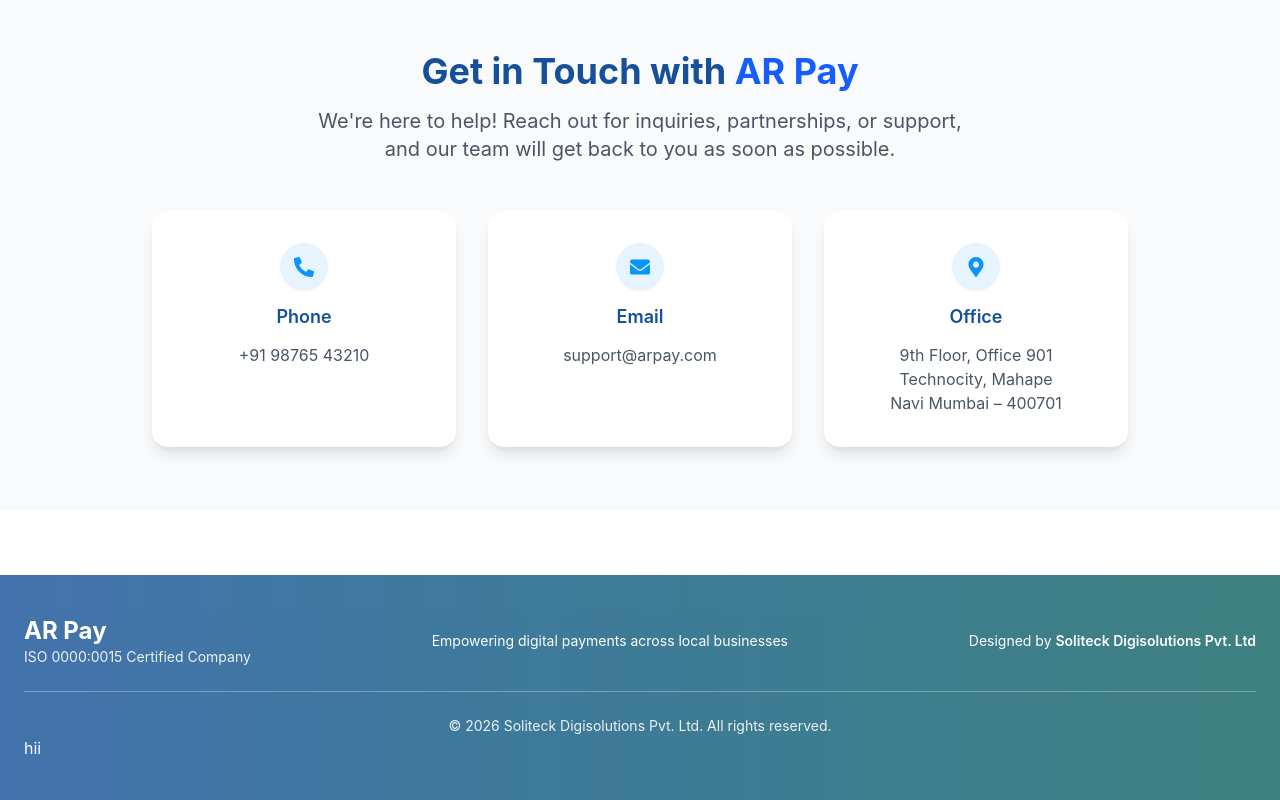
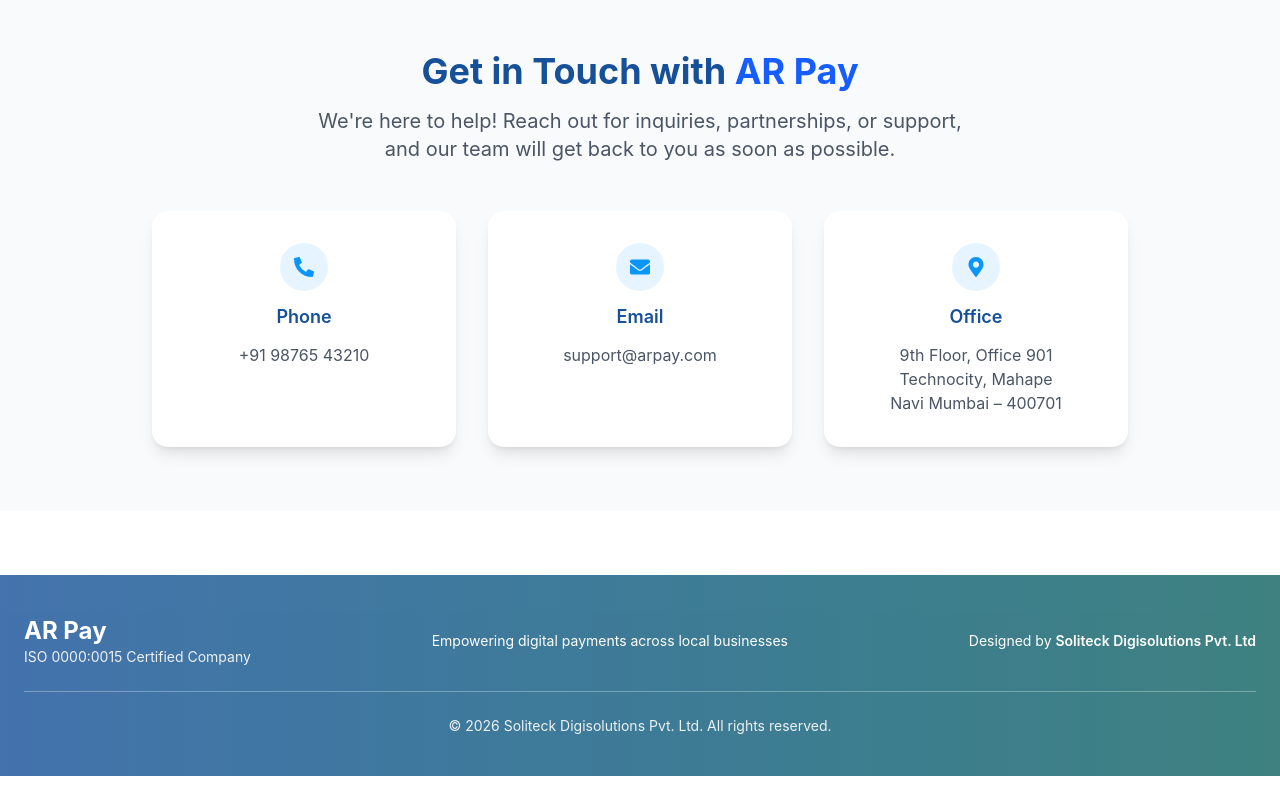
Before and after one commit to SoliteckDigisolutions/AR_Pay_Website, a Next.js app: page / in a window 1280 px wide. Shown: the part 3454-4254 px from the top of the page. After the commit the page ends 4230 px from the top, so only its background shows below. Built offline with nearby package versions, Linux system fonts and the light colour scheme; no server answers.

Commit message:
Testing done

```diff
--- a/app/_components/Footer.tsx
+++ b/app/_components/Footer.tsx
@@ -40,7 +40,6 @@
         <div className="text-center text-sm opacity-90">
           © 2026  Soliteck Digisolutions Pvt. Ltd. All rights reserved.
         </div>
-<div>hii</div>
       </div>
     </footer>
   );
```
